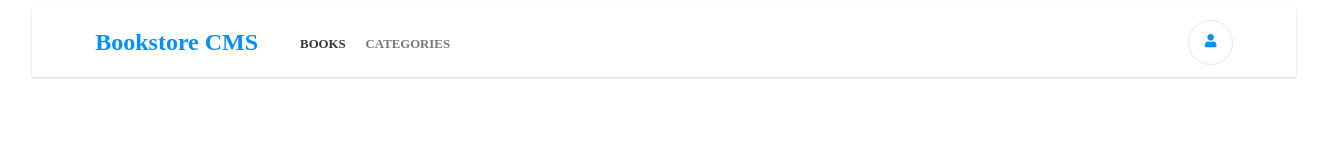
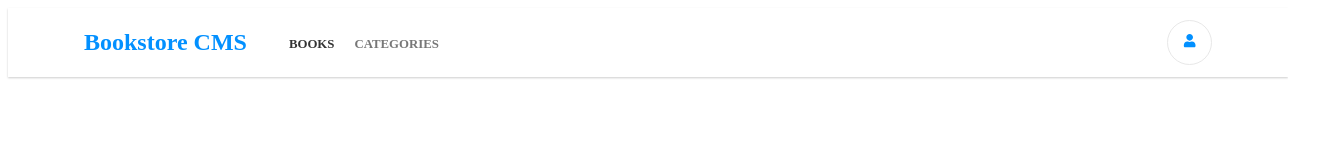
Before and after one commit to sagieramos/bookstore, a React (Create React App) app: page / in a window 1280 px wide. Shown: the top 160 px of the page, 1320 px wide, since content can reach past the window. Built offline with nearby package versions, Linux system fonts and the light colour scheme; no server answers.

Commit message:
style nave bar

```diff
--- a/package.json
+++ b/package.json
@@ -12,6 +12,7 @@
     "react": "^18.2.0",
     "react-circular-progressbar": "^2.1.0",
     "react-dom": "^18.2.0",
+    "react-icons": "^4.11.0",
     "react-loader-spinner": "^5.4.5",
     "react-redux": "^8.1.2",
     "react-router-dom": "^6.16.0",
--- a/src/index.css
+++ b/src/index.css
@@ -1,9 +1,12 @@
+* {
+  box-sizing: border-box;
+}
 body {
   overflow-x: hidden;
+  width: 100%;
 }
 
 #App-Wrapper {
-  padding: 0 24px;
   width: 100%;
 }
 
```
Also changed, not shown: 1 other file (tests, documents, lock files or other folders).
